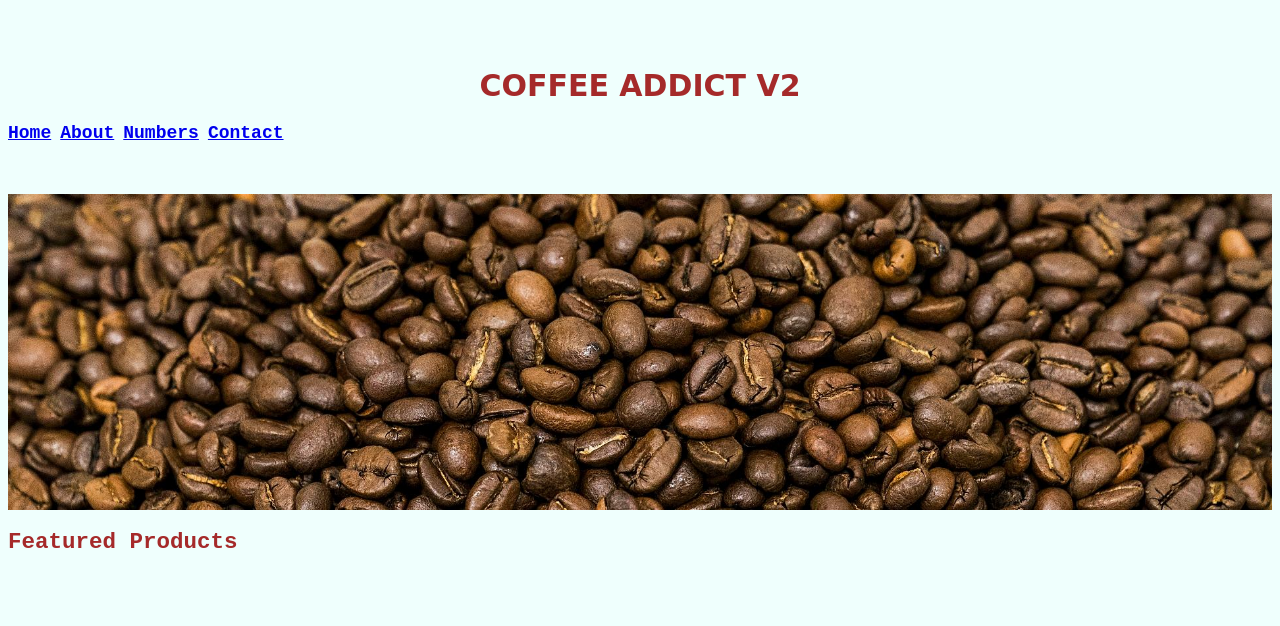
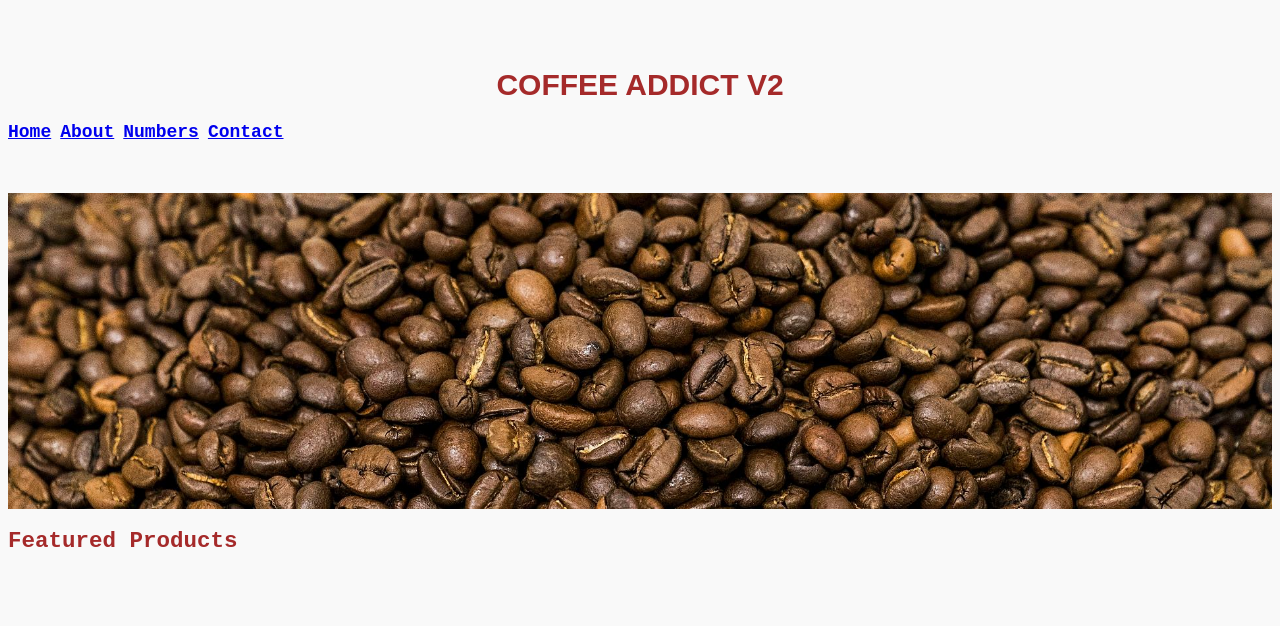
Before and after one commit to Yusufefedede/My-Work, a plain HTML site: page index.html in a window 1280 px wide. Shown: the part 174-800 px from the top of the page. Drawn offline with Linux system fonts and the light colour scheme.

Commit message:
The Final Version Of My Work

```diff
--- a/styles.css
+++ b/styles.css
@@ -1,5 +1,5 @@
 body {
-    background-color: #EFFFFD;
+    background-color: #F9F9F9;
     font-family: monospace;
     font-weight: 600;
     font-size: 15px;
@@ -14,7 +14,7 @@ h1 {
     color: brown;
     text-align: center;
     text-transform: uppercase;
-    font-family: 'Alfa Slab One', cursive;
+    font-family: sans-serif;
 }
 
 button {
```
